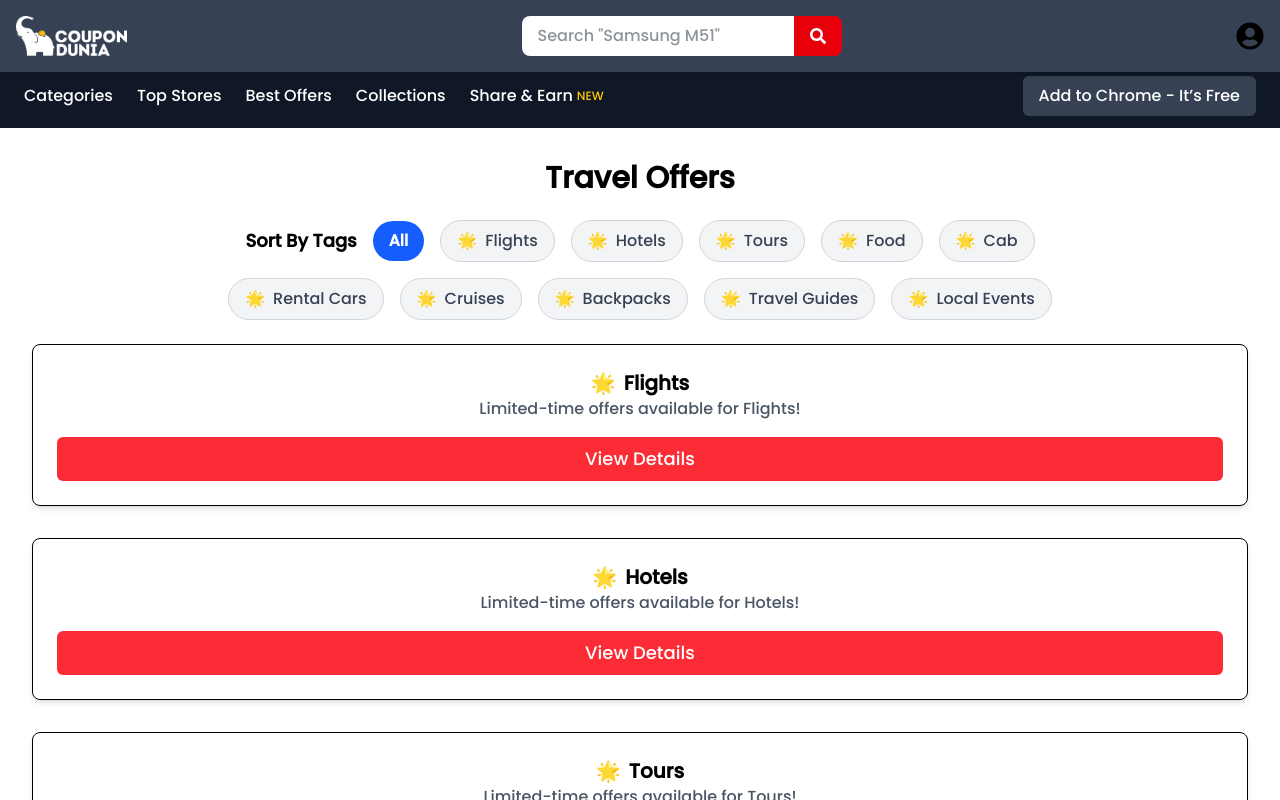
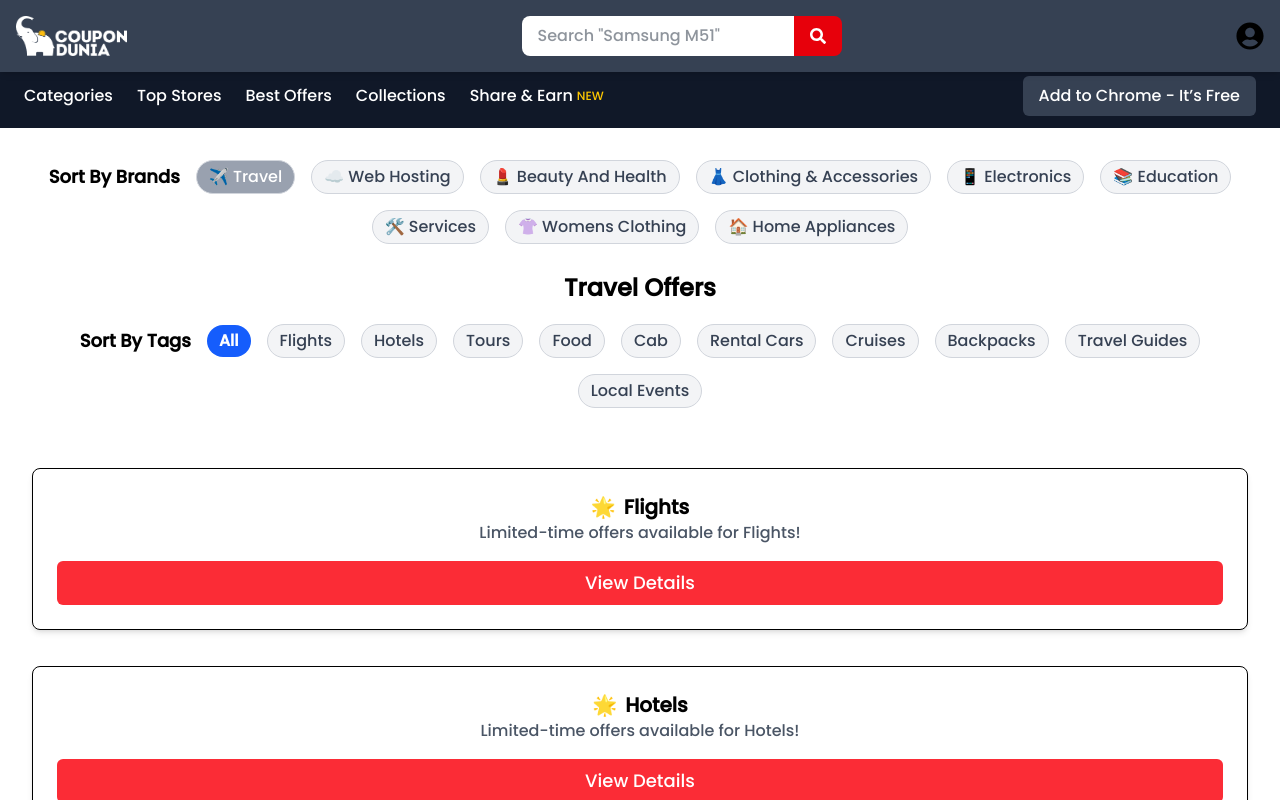
Before and after one commit to ankitWork2001/asmi, a React (Vite) app: page /category/1 in a window 1280 px wide. Shown: the top 800 px of the page. Built offline with nearby package versions, Linux system fonts and the light colour scheme.

Commit message:
modified categoryDetails.jsx page

```diff
--- a/src/App.jsx
+++ b/src/App.jsx
@@ -9,6 +9,7 @@
 import Category from './Components/Category'
 import Categories from "./Components/Categories";
 import CategoryDetails from "./Components/CategoryDetails";
+import TopStores from './Components/TopStores'
 
 function App() {
 
@@ -22,6 +23,11 @@
         <Route path="/register" element={<Register />}></Route>
         <Route path="/" element={<Categories />} />
         <Route path="/category/:id" element={<CategoryDetails />} />
+        <Route path="/" element={<TopStores />} />
+        <Route
+          path="/category-details/:id/:brand?"
+          element={<CategoryDetails />}
+        />
       </Routes>
       <Footer />
       <Footbanner />
--- a/src/Components/Brand.jsx
+++ b/src/Components/Brand.jsx
@@ -1,4 +1,4 @@
-import React from "react";
+
 
 const brands = [
   { name: "Amazon", logo: "", reward: "Upto 6.5% Voucher Rewards" },
--- a/src/Components/Categories.jsx
+++ b/src/Components/Categories.jsx
@@ -7,9 +7,8 @@
 
 const Categories = () => {
   const categoryRefs = useRef({});
-  const location = useLocation(); // Detects route changes
+  const location = useLocation();
 
-  // Scroll to top when the route changes
   useEffect(() => {
     window.scrollTo({ top: 0, behavior: "smooth" });
   }, [location.pathname]);
@@ -109,7 +108,7 @@
 
             {/* Explore Now Button */}
             <Link
-              to={`/category/${category.id}`}
+              to={`/category/${category.id}?hideBrands=true`}
               onClick={() => window.scrollTo({ top: 0, behavior: "smooth" })}
               className="bg-blue-500 mr-6 text-white rounded p-2 text-xs md:text-sm w-full sm:w-auto block text-center mt-6 sm:mt-0 sm:absolute sm:bottom-4 sm:right-4 hover:bg-blue-600 transition"
             >
--- a/src/Components/CategoryDetails.jsx
+++ b/src/Components/CategoryDetails.jsx
@@ -1,18 +1,28 @@
 import { useEffect, useState } from "react";
-import { useParams, Link } from "react-router-dom";
+import { useParams, Link, useLocation } from "react-router-dom";
 import categories from "../assets/categoryData/CategoriesData.js";
 
 const CategoryDetails = () => {
-  const { id } = useParams();
-  const category = categories.find((cat) => cat.id === parseInt(id));
+  const { id, brand } = useParams();
+  const location = useLocation();
+  const queryParams = new URLSearchParams(location.search);
+  const hideBrands = queryParams.get("hideBrands") === "true";
+
+  const initialCategory = categories.find((cat) => cat.id === parseInt(id));
 
   useEffect(() => {
     window.scrollTo({ top: 0, behavior: "smooth" });
   }, []);
 
+  const [selectedBrand, setSelectedBrand] = useState(
+    initialCategory?.name || ""
+  );
+  const [availableTags, setAvailableTags] = useState(
+    initialCategory?.data || []
+  );
   const [selectedTag, setSelectedTag] = useState("All");
 
-  if (!category) {
+  if (!initialCategory) {
     return (
       <h2 className="text-center text-2xl font-bold mt-10">
         Category Not Found
@@ -20,21 +30,46 @@
     );
   }
 
-  const filteredData = selectedTag === "All" ? category.data : [selectedTag];
-
   return (
     <div className="p-4 sm:p-8">
-      {/* Category Title */}
-      <h1 className="text-3xl font-bold text-center mb-6 capitalize">
-        {category.name} Offers
+      {brand && (
+        <h2 className="text-3xl font-bold text-center text-blue-600 mb-6">
+          {brand} Coupons
+        </h2>
+      )}
+
+      {!hideBrands && (
+        <div className="flex flex-wrap items-center gap-4 mb-4 justify-center">
+          <h2 className="font-semibold text-lg">Sort By Brands</h2>
+          {categories.map((cat) => (
+            <button
+              key={cat.id}
+              onClick={() => {
+                setSelectedBrand(cat.name);
+                setAvailableTags(cat.data);
+                setSelectedTag("All");
+              }}
+              className={`px-3 py-1 rounded-full border border-gray-300 cursor-pointer hover:bg-gray-200 transition ${
+                selectedBrand === cat.name
+                  ? "bg-gray-400 text-white"
+                  : "bg-gray-100 text-gray-700"
+              }`}
+            >
+              {cat.icon} {cat.name}
+            </button>
+          ))}
+        </div>
+      )}
+
+      <h1 className="text-2xl font-bold text-center mt-7 mb-5 capitalize">
+        {selectedBrand} Offers
       </h1>
 
-      {/* Sort By Tags */}
       <div className="flex flex-wrap items-center gap-4 mb-4 justify-center">
         <h2 className="font-semibold text-lg">Sort By Tags</h2>
         <button
           onClick={() => setSelectedTag("All")}
-          className={`px-4 py-2 rounded-full font-semibold transition ${
+          className={`px-3 py-1 rounded-full font-semibold transition ${
             selectedTag === "All"
               ? "bg-blue-600 text-white"
               : "bg-gray-200 text-gray-700"
@@ -42,41 +77,25 @@
         >
           All
         </button>
-        {category.data.slice(0, 5).map((item, index) => (
+        {availableTags.map((tag, index) => (
           <button
             key={index}
-            onClick={() => setSelectedTag(item)}
-            className={`flex items-center gap-2 px-4 py-2 rounded-full border border-gray-300 hover:bg-gray-200 transition ${
-              selectedTag === item
+            onClick={() => setSelectedTag(tag)}
+            className={`px-3 py-1 rounded-full border border-gray-300 cursor-pointer hover:bg-gray-200 transition ${
+              selectedTag === tag
                 ? "bg-gray-400 text-white"
                 : "bg-gray-100 text-gray-700"
             }`}
           >
-            <span>🌟</span> {item}
+            {tag}
           </button>
         ))}
       </div>
 
-      {/* Remaining Categories */}
-      <div className="flex flex-wrap items-center gap-4 mb-6 justify-center">
-        {category.data.slice(5).map((item, index) => (
-          <button
-            key={index}
-            onClick={() => setSelectedTag(item)}
-            className={`flex items-center gap-2 px-4 py-2 rounded-full border border-gray-300 hover:bg-gray-200 transition ${
-              selectedTag === item
-                ? "bg-gray-400 text-white"
-                : "bg-gray-100 text-gray-700"
-            }`}
-          >
-            <span>🌟</span> {item}
-          </button>
-        ))}
-      </div>
-
-      {/* Selected Data Display */}
-      <div className="space-y-8">
-        {filteredData.map((item, index) => (
+      <div className="space-y-9 mt-15">
+        {availableTags
+          .filter((item) => selectedTag === "All" || item === selectedTag)
+          .map((item, index) => (
             <div
               key={index}
               className="p-6 border rounded-lg shadow-md bg-white hover:shadow-lg transition flex flex-col text-center"
@@ -94,7 +113,6 @@
           ))}
       </div>
 
-      {/* Back Button */}
       <div className="flex justify-center mt-8">
         <Link
           to="/"
--- a/src/Components/Collection.jsx
+++ b/src/Components/Collection.jsx
@@ -23,8 +23,10 @@
   return (
     <div className="p-4">
       <div className="my-10">
-      <h2 className="text-2xl font-bold mb-4">Valentine&apos;s Day Special</h2>
-      <img src={valen} alt="img"></img>
+        <h2 className="text-2xl font-bold mb-4">
+          Valentine&apos;s Day Special
+        </h2>
+        <img src={valen} alt="img"></img>
       </div>
       <h2 className="text-2xl font-bold mb-4">Cupid&apos;s Collection</h2>
       <div className="relative flex items-center">
@@ -39,11 +41,10 @@
           ref={containerRef}
           className="flex space-x-4 overflow-x-auto scrollbar-hide snap-x snap-mandatory bike"
         >
-          {filteredProducts.map((product) => (
+          {filteredProducts.map((product, index) => (
             <div
-              key={product.id}
+              key={product.id || index}
               className="min-w-[250px] bg-white shadow-md rounded-md flex-shrink-0 cursor-pointer snap-center"
-
             >
               <img
                 src={product.img}
@@ -52,15 +53,9 @@
               />
               <div className="bg-gray-100 p-2">
                 <h3 className="text-lg font-semibold mb-2">{product.name}</h3>
-                <p className="text-teal-500 font-medium">
-                  {product.discount}
-                </p>
-                <p className="font-medium">
-                  {product.price}
-                </p>
-                <p className="text-xs">
-                  {product.tag}
-                </p>
+                <p className="text-teal-500 font-medium">{product.discount}</p>
+                <p className="font-medium">{product.price}</p>
+                <p className="text-xs">{product.tag}</p>
               </div>
             </div>
           ))}
--- a/src/Components/TopStores.jsx
+++ b/src/Components/TopStores.jsx
@@ -1,5 +1,12 @@
+import { useNavigate } from "react-router-dom";
+
 const stores = [
-  { name: "Amazon", img: "amazon.png", offer: "Upto 6.5% Voucher Rewards", featured: true },
+  {
+    name: "Amazon",
+    img: "amazon.png",
+    offer: "Upto 6.5% Voucher Rewards",
+    featured: true,
+  },
   { name: "Flipkart", img: "flipkart.png", offer: "Upto 7%" },
   { name: "Myntra", img: "myntra.png", offer: "Upto 6.7%" },
   { name: "AJIO", img: "ajio.png", offer: "Upto 10.1%" },
@@ -12,6 +19,13 @@
 ];
 
 const TopStores = () => {
+  const navigate = useNavigate();
+
+  const handleStoreClick = (storeName) => {
+    const categoryId = 1;
+    navigate(`/category-details/${categoryId}/${storeName}`);
+  };
+
   return (
     <div className="p-6">
       <h2 className="text-2xl font-bold mb-4">Top Stores</h2>
@@ -20,17 +34,23 @@
           {stores.map((store, index) => (
             <div
               key={index}
-              className={`p-4 bg-white rounded-lg shadow-md flex flex-col items-center ${
-                store.featured ? "md:col-span-2 row-span-2 p-6 border-2 border-gray-300" : ""
+              className={`p-4 bg-white rounded-lg shadow-md flex flex-col items-center transition-transform duration-300 hover:scale-105 hover:shadow-lg cursor-pointer ${
+                store.featured
+                  ? "md:col-span-2 row-span-2 p-6 border-2 border-gray-300"
+                  : ""
               }`}
+              onClick={() => handleStoreClick(store.name)}
             >
               <p className="font-semibold">{store.name}</p>
               {store.offer && (
-                <span className="text-green-600 text-sm font-medium">{store.offer}</span>
+                <span className="text-green-600 text-sm font-medium">
+                  {store.offer}
+                </span>
               )}
             </div>
           ))}
-          <div className="p-4 bg-white rounded-lg shadow-md flex justify-center items-center">
+
+          <div className="p-4 bg-white rounded-lg shadow-md flex justify-center items-center hover:bg-gray-100 transition duration-300">
             <span className="text-blue-600 font-semibold">View All</span>
           </div>
         </div>
```
Lines whose indentation alone changed are shown as unchanged.
